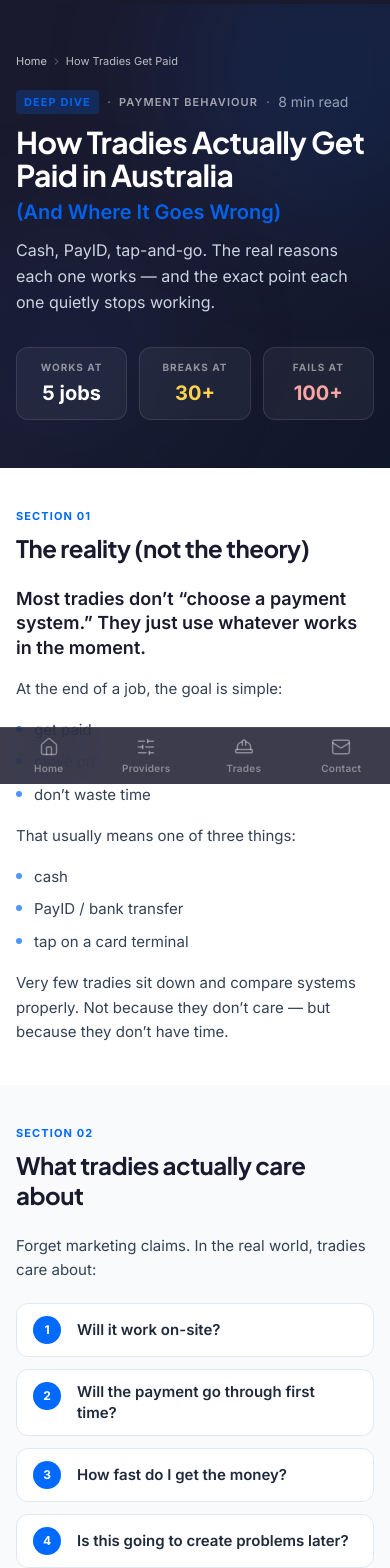
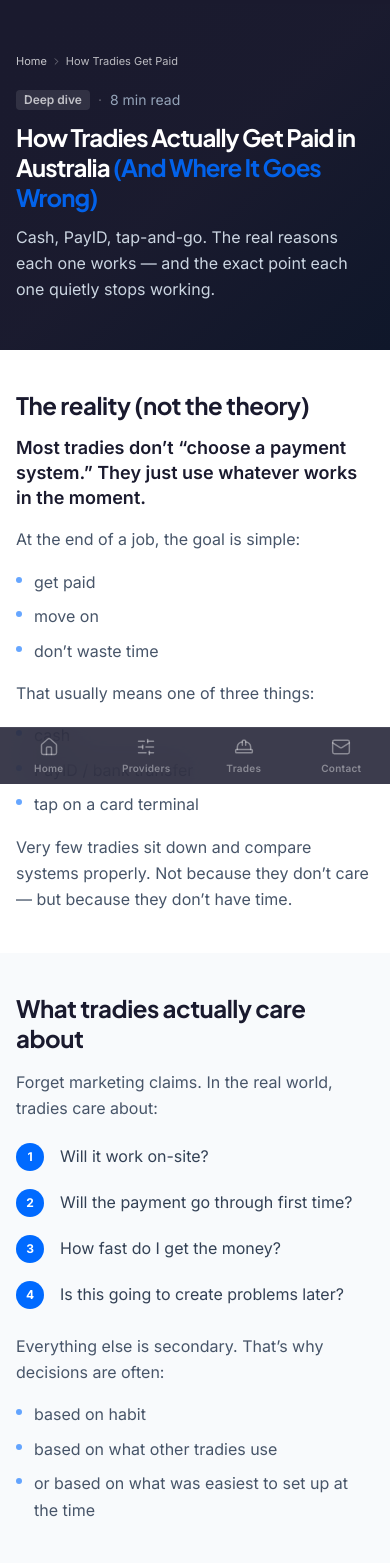
Before and after one commit to THOMARSE5150/tradiepayu-au, a React (Vite) app: page /how-tradies-get-paid in a window 390 px wide. Shown: the part 60-1628 px from the top of the page. Built offline with nearby package versions, Linux system fonts and the light colour scheme.

Commit message:
fix(content): align tradie payment page with site design system
- reduce one-off component styling
- improve visual consistency and polish
- no content or route changes

```diff
--- a/src/pages/HowTradiesGetPaid.jsx
+++ b/src/pages/HowTradiesGetPaid.jsx
@@ -1,13 +1,5 @@
 import { Link } from 'react-router-dom'
-import {
-  Banknote,
-  Smartphone,
-  CreditCard,
-  AlertTriangle,
-  TrendingUp,
-  Wrench,
-  ArrowRight,
-} from 'lucide-react'
+import { Banknote, Smartphone, CreditCard, ArrowRight } from 'lucide-react'
 import Meta from '../components/Meta'
 import Breadcrumb from '../components/Breadcrumb'
 
@@ -45,33 +37,12 @@ const jsonLd = [
   },
 ]
 
-function SectionHeading({ eyebrow, title }) {
+function Bullets({ items }) {
   return (
-    <div className="mb-6">
-      <div className="text-[11px] font-bold uppercase tracking-widest text-brand-blue mb-2">
-        {eyebrow}
-      </div>
-      <h2 className="text-2xl sm:text-3xl font-bold text-brand-dark leading-tight">
-        {title}
-      </h2>
-    </div>
-  )
-}
-
-function Prose({ children }) {
-  return (
-    <div className="space-y-4 text-[15px] sm:text-base text-slate-700 leading-relaxed">
-      {children}
-    </div>
-  )
-}
-
-function Bullets({ items, muted = false }) {
-  return (
-    <ul className={`space-y-2 text-[15px] sm:text-base ${muted ? 'text-slate-600' : 'text-slate-700'}`}>
+    <ul className="space-y-2 text-slate-600 leading-relaxed">
       {items.map((item, i) => (
         <li key={i} className="flex gap-3">
-          <span className="mt-2 w-1.5 h-1.5 rounded-full bg-brand-blue/70 flex-shrink-0" />
+          <span className="mt-2 w-1.5 h-1.5 rounded-full bg-brand-blue/60 flex-shrink-0" />
           <span>{item}</span>
         </li>
       ))}
@@ -81,39 +52,52 @@ function Bullets({ items, muted = false }) {
 
 function Insight({ children }) {
   return (
-    <blockquote className="border-l-4 border-brand-blue pl-5 sm:pl-6 py-1">
-      <p className="text-lg sm:text-xl font-semibold text-brand-dark leading-snug">
+    <p className="text-lg font-semibold text-brand-dark leading-snug border-l-2 border-brand-blue pl-5">
       {children}
     </p>
-    </blockquote>
+  )
+}
+
+function NumberedList({ items }) {
+  return (
+    <ol className="space-y-4">
+      {items.map((q, i) => (
+        <li key={i} className="flex gap-4">
+          <span className="flex-shrink-0 w-7 h-7 rounded-full bg-brand-blue text-white text-xs font-bold flex items-center justify-center mt-0.5">
+            {i + 1}
+          </span>
+          <span className="text-slate-700 leading-relaxed self-center">{q}</span>
+        </li>
+      ))}
+    </ol>
   )
 }
 
 function PaymentCard({ icon: Icon, title, tagline, likeLabel, likes, breakLabel, breaks, footnote }) {
   return (
-    <div className="bg-white border border-slate-200 rounded-2xl p-5 sm:p-6 flex flex-col gap-4">
+    <div className="lg-light rounded-2xl p-5 flex flex-col gap-4">
       <div className="flex items-center gap-3">
-        <div className="w-10 h-10 rounded-xl bg-brand-blue/10 flex items-center justify-center flex-shrink-0">
-          <Icon size={18} className="text-brand-blue" />
+        <div className="w-8 h-8 rounded-lg bg-brand-blue/10 flex items-center justify-center flex-shrink-0">
+          <Icon size={15} className="text-brand-blue" />
         </div>
         <div className="min-w-0">
-          <h3 className="font-bold text-brand-dark leading-tight">{title}</h3>
+          <h3 className="font-semibold text-brand-dark text-sm">{title}</h3>
           <p className="text-xs text-slate-500 leading-snug">{tagline}</p>
         </div>
       </div>
 
       <div>
-        <p className="text-[11px] font-bold uppercase tracking-widest text-brand-green mb-2">{likeLabel}</p>
-        <Bullets items={likes} muted />
+        <p className="text-[11px] font-bold uppercase tracking-widest text-brand-blue mb-2">{likeLabel}</p>
+        <Bullets items={likes} />
       </div>
 
       <div>
-        <p className="text-[11px] font-bold uppercase tracking-widest text-amber-700 mb-2">{breakLabel}</p>
-        <Bullets items={breaks} muted />
+        <p className="text-[11px] font-bold uppercase tracking-widest text-slate-400 mb-2">{breakLabel}</p>
+        <Bullets items={breaks} />
       </div>
 
       {footnote && (
-        <p className="text-sm text-slate-600 italic border-t border-slate-100 pt-3">
+        <p className="text-sm text-slate-500 italic border-t border-slate-200/70 pt-3">
           {footnote}
         </p>
       )}
@@ -122,16 +106,19 @@ function PaymentCard({ icon: Icon, title, tagline, likeLabel, likes, breakLabel,
 }
 
 function ScaleStep({ jobs, label, tone }) {
-  const toneMap = {
-    ok:   'bg-green-50  border-green-200  text-green-800',
-    warn: 'bg-amber-50  border-amber-200  text-amber-800',
-    bad:  'bg-red-50    border-red-200    text-red-800',
+  const dotMap = {
+    ok:   'bg-green-500',
+    warn: 'bg-amber-500',
+    bad:  'bg-red-500',
   }
   return (
-    <div className={`border rounded-2xl p-5 text-center ${toneMap[tone]}`}>
-      <div className="text-3xl sm:text-4xl font-bold leading-none">{jobs}</div>
-      <div className="text-[11px] font-bold uppercase tracking-widest mt-2 opacity-80">jobs / week</div>
-      <div className="text-sm mt-3 font-semibold leading-snug">{label}</div>
+    <div className="lg-light rounded-2xl p-5">
+      <div className="flex items-center gap-2 mb-3">
+        <span className={`w-2 h-2 rounded-full ${dotMap[tone]}`} />
+        <span className="text-[11px] font-bold uppercase tracking-widest text-slate-500">{label}</span>
+      </div>
+      <div className="text-2xl font-bold text-brand-dark leading-none">{jobs}</div>
+      <div className="text-xs text-slate-500 mt-1">jobs / week</div>
     </div>
   )
 }
@@ -147,57 +134,31 @@ export default function HowTradiesGetPaid() {
         jsonLd={jsonLd}
       />
 
-      {/* ─────────── HERO ─────────── */}
+      {/* ── HERO ─────────────────────────────────────────────── */}
       <header className="hero relative overflow-hidden">
-        <div className="absolute inset-0 pointer-events-none">
-          <div className="absolute inset-0 bg-gradient-to-br from-brand-dark via-brand-dark/95 to-slate-900" />
-          <div className="absolute -right-24 -top-24 w-80 h-80 rounded-full bg-brand-blue/10 blur-3xl" />
-          <div className="absolute -left-16 bottom-0 w-64 h-64 rounded-full bg-brand-blue/5 blur-3xl" />
-        </div>
+        <div className="absolute inset-0 bg-gradient-to-br from-brand-dark via-brand-dark/95 to-slate-900 pointer-events-none" />
         <div className="container-page relative z-10 max-w-3xl">
           <Breadcrumb crumbs={crumbs} />
           <div className="hero-meta">
-            <span className="inline-block px-2 py-0.5 bg-brand-blue/20 text-brand-blue/90 rounded text-[11px] font-bold tracking-widest uppercase">
-              Deep dive
-            </span>
-            <span className="text-white/40">·</span>
-            <span className="uppercase tracking-widest text-[11px] font-semibold text-white/60">Payment behaviour</span>
-            <span className="text-white/40">·</span>
+            <span className="inline-block px-2 py-0.5 bg-white/10 text-white/70 rounded text-xs font-semibold">Deep dive</span>
+            <span className="text-white/30">·</span>
             <span>8 min read</span>
           </div>
-          <h1 className="text-3xl sm:text-5xl font-bold text-white leading-[1.1] mt-3 tracking-tight">
-            How Tradies Actually Get Paid in Australia
+          <h1 className="text-2xl sm:text-4xl font-bold text-white leading-tight mt-3">
+            How Tradies Actually Get Paid in Australia <span className="text-brand-blue/90">(And Where It Goes Wrong)</span>
           </h1>
-          <p className="text-xl sm:text-2xl font-semibold text-brand-blue/90 mt-2 leading-tight">
-            (And Where It Goes Wrong)
-          </p>
           <p className="hero-sub">
             Cash, PayID, tap-and-go. The real reasons each one works — and the exact point each one quietly stops working.
           </p>
-
-          <div className="mt-8 grid grid-cols-3 gap-3 sm:max-w-md">
-            <div className="bg-white/5 border border-white/10 rounded-xl px-3 py-3 text-center">
-              <div className="text-[10px] font-bold uppercase tracking-widest text-white/50">Works at</div>
-              <div className="text-xl sm:text-2xl font-bold text-white mt-1">5 jobs</div>
-            </div>
-            <div className="bg-white/5 border border-white/10 rounded-xl px-3 py-3 text-center">
-              <div className="text-[10px] font-bold uppercase tracking-widest text-white/50">Breaks at</div>
-              <div className="text-xl sm:text-2xl font-bold text-amber-300 mt-1">30+</div>
-            </div>
-            <div className="bg-white/5 border border-white/10 rounded-xl px-3 py-3 text-center">
-              <div className="text-[10px] font-bold uppercase tracking-widest text-white/50">Fails at</div>
-              <div className="text-xl sm:text-2xl font-bold text-red-300 mt-1">100+</div>
-            </div>
-          </div>
         </div>
       </header>
 
-      {/* ─────────── SECTION 1 · THE REALITY ─────────── */}
+      {/* ── 1. THE REALITY ───────────────────────────────────── */}
       <section className="section container-page">
         <div className="max-w-2xl">
-          <SectionHeading eyebrow="Section 01" title="The reality (not the theory)" />
-          <Prose>
-            <p className="text-lg sm:text-xl font-semibold text-brand-dark leading-snug">
+          <h2 className="text-2xl font-bold text-brand-dark mb-4 leading-tight">The reality (not the theory)</h2>
+          <div className="space-y-4 text-slate-600 leading-relaxed">
+            <p className="text-lg font-semibold text-brand-dark leading-snug">
               Most tradies don’t “choose a payment system.” They just use whatever works in the moment.
             </p>
             <p>At the end of a job, the goal is simple:</p>
@@ -205,54 +166,42 @@ export default function HowTradiesGetPaid() {
             <p>That usually means one of three things:</p>
             <Bullets items={['cash', 'PayID / bank transfer', 'tap on a card terminal']} />
             <p>Very few tradies sit down and compare systems properly. Not because they don’t care — but because they don’t have time.</p>
-          </Prose>
+          </div>
         </div>
       </section>
 
-      {/* ─────────── SECTION 2 · WHAT TRADIES CARE ABOUT ─────────── */}
+      {/* ── 2. WHAT TRADIES CARE ABOUT ───────────────────────── */}
       <section className="section section-alt">
         <div className="container-page max-w-2xl">
-          <SectionHeading eyebrow="Section 02" title="What tradies actually care about" />
-          <Prose>
-            <p>Forget marketing claims. In the real world, tradies care about:</p>
-          </Prose>
-          <ol className="mt-5 space-y-3">
-            {[
+          <h2 className="text-2xl font-bold text-brand-dark mb-4 leading-tight">What tradies actually care about</h2>
+          <p className="text-slate-600 leading-relaxed mb-5">Forget marketing claims. In the real world, tradies care about:</p>
+          <NumberedList items={[
             'Will it work on-site?',
             'Will the payment go through first time?',
             'How fast do I get the money?',
             'Is this going to create problems later?',
-            ].map((q, i) => (
-              <li key={i} className="flex gap-4 bg-white border border-slate-200 rounded-xl px-4 py-3">
-                <span className="flex-shrink-0 w-7 h-7 rounded-full bg-brand-blue text-white text-xs font-bold flex items-center justify-center">{i + 1}</span>
-                <span className="text-[15px] sm:text-base text-slate-800 font-semibold leading-snug self-center">{q}</span>
-              </li>
-            ))}
-          </ol>
-          <div className="mt-6">
-            <Prose>
+          ]} />
+          <div className="mt-6 space-y-4 text-slate-600 leading-relaxed">
             <p>Everything else is secondary. That’s why decisions are often:</p>
             <Bullets items={[
               'based on habit',
               'based on what other tradies use',
               'or based on what was easiest to set up at the time',
             ]} />
-            </Prose>
           </div>
         </div>
       </section>
 
-      {/* ─────────── SECTION 3 · COMMON PAYMENT SETUPS ─────────── */}
+      {/* ── 3. COMMON PAYMENT SETUPS ─────────────────────────── */}
       <section className="section container-page">
-        <div className="max-w-5xl mx-auto">
         <div className="max-w-2xl">
-            <SectionHeading eyebrow="Section 03" title="The common payment setups" />
-            <Prose>
-              <p>Three systems do almost all the work. Each one has a clear sweet spot — and a clear point where it quietly stops working.</p>
-            </Prose>
+          <h2 className="text-2xl font-bold text-brand-dark mb-4 leading-tight">The common payment setups</h2>
+          <p className="text-slate-600 leading-relaxed">
+            Three systems do almost all the work. Each one has a clear sweet spot — and a clear point where it quietly stops working.
+          </p>
         </div>
 
-          <div className="grid grid-cols-1 md:grid-cols-3 gap-5 mt-8">
+        <div className="grid grid-cols-1 md:grid-cols-3 gap-4 mt-7">
           <PaymentCard
             icon={Banknote}
             title="1. Cash"
@@ -301,9 +250,8 @@ export default function HowTradiesGetPaid() {
           />
         </div>
 
-          <div className="max-w-2xl mt-10 space-y-4">
-            <h3 className="text-base font-semibold text-brand-dark">Why PayID breaks at volume</h3>
-            <Prose>
+        <div className="max-w-2xl mt-10 space-y-4 text-slate-600 leading-relaxed">
+          <h3 className="font-semibold text-brand-dark">Why PayID breaks at volume</h3>
           <p>When volume increases. If you’re doing:</p>
           <Bullets items={[
             '5 jobs → fine',
@@ -313,29 +261,17 @@ export default function HowTradiesGetPaid() {
           <p>Why? Because customers don’t label payments properly:</p>
           <Bullets items={['“thanks”', '“cheers”', 'no reference at all']} />
           <p>Now you’re manually matching payments, checking bank feeds, and wasting admin time.</p>
-            </Prose>
-          </div>
         </div>
       </section>
 
-      {/* ─────────── SECTION 4 · THE MISTAKE ─────────── */}
+      {/* ── 4. THE MISTAKE ───────────────────────────────────── */}
       <section className="section section-alt">
         <div className="container-page max-w-2xl">
-          <SectionHeading eyebrow="Section 04" title="The mistake most tradies make" />
+          <h2 className="text-2xl font-bold text-brand-dark mb-4 leading-tight">The mistake most tradies make</h2>
 
-          <div className="bg-white border border-slate-200 rounded-2xl p-5 sm:p-6">
-            <div className="flex items-start gap-3">
-              <div className="w-10 h-10 rounded-xl bg-amber-50 border border-amber-200 flex items-center justify-center flex-shrink-0">
-                <AlertTriangle size={18} className="text-amber-600" />
-              </div>
-              <div>
           <Insight>They optimise for the moment, not the system.</Insight>
-              </div>
-            </div>
-          </div>
 
-          <div className="mt-6">
-            <Prose>
+          <div className="mt-6 space-y-4 text-slate-600 leading-relaxed">
             <p>Example:</p>
             <p className="italic text-brand-dark">“No fees sounds better than 1.4%”</p>
             <p>But that ignores:</p>
@@ -345,99 +281,87 @@ export default function HowTradiesGetPaid() {
               'cash flow delays',
               'mental load',
             ]} />
-            </Prose>
           </div>
 
-          <div className="mt-8 bg-brand-dark text-white rounded-2xl p-5 sm:p-6">
+          <div className="mt-8 bg-brand-dark rounded-2xl px-5 py-5 sm:px-6 sm:py-6">
             <p className="text-[11px] font-bold uppercase tracking-widest text-brand-blue/90 mb-2">The real cost</p>
-            <p className="text-lg sm:text-xl font-semibold leading-snug">
+            <p className="text-base sm:text-lg font-semibold text-white leading-snug">
               Friction, time, and reliability — not the headline fee.
             </p>
           </div>
         </div>
       </section>
 
-      {/* ─────────── SECTION 5 · THE SCALING PROBLEM ─────────── */}
+      {/* ── 5. THE SCALING PROBLEM ───────────────────────────── */}
       <section className="section container-page">
         <div className="max-w-2xl">
-          <SectionHeading eyebrow="Section 05" title="The scaling problem" />
-          <Prose>
-            <p>What works at one volume breaks at another. The transition is almost always invisible until it hurts.</p>
-          </Prose>
+          <h2 className="text-2xl font-bold text-brand-dark mb-4 leading-tight">The scaling problem</h2>
+          <p className="text-slate-600 leading-relaxed">
+            What works at one volume breaks at another. The transition is almost always invisible until it hurts.
+          </p>
         </div>
 
         <div className="grid grid-cols-1 sm:grid-cols-3 gap-4 mt-6 max-w-3xl">
-          <ScaleStep jobs="5"   label="What works at"        tone="ok" />
-          <ScaleStep jobs="30+" label="Breaks at"            tone="warn" />
-          <ScaleStep jobs="100+" label="And completely fails at" tone="bad" />
+          <ScaleStep jobs="5"    label="What works at"             tone="ok" />
+          <ScaleStep jobs="30+"  label="Breaks at"                 tone="warn" />
+          <ScaleStep jobs="100+" label="And completely fails at"   tone="bad" />
         </div>
 
-        <div className="max-w-2xl mt-8">
-          <Prose>
+        <div className="max-w-2xl mt-8 space-y-4 text-slate-600 leading-relaxed">
           <p>That’s where systems matter. Because at scale:</p>
           <Bullets items={[
             'time = money',
             'mistakes = lost revenue',
             'delays = stress',
           ]} />
-          </Prose>
+        </div>
 
-          <div className="mt-6">
+        <div className="max-w-2xl mt-6">
           <Insight>What works at 5 jobs breaks at 50+.</Insight>
-          </div>
         </div>
       </section>
 
-      {/* ─────────── SECTION 6 · WHAT ACTUALLY WORKS ─────────── */}
+      {/* ── 6. WHAT ACTUALLY WORKS ───────────────────────────── */}
       <section className="section section-alt">
         <div className="container-page max-w-2xl">
-          <SectionHeading eyebrow="Section 06" title="What actually works" />
-          <Prose>
-            <p>The best setups usually combine:</p>
-          </Prose>
+          <h2 className="text-2xl font-bold text-brand-dark mb-4 leading-tight">What actually works</h2>
+          <p className="text-slate-600 leading-relaxed mb-5">The best setups usually combine:</p>
 
-          <div className="grid grid-cols-1 sm:grid-cols-3 gap-3 mt-5">
+          <div className="grid grid-cols-1 sm:grid-cols-3 gap-3">
             {[
               { title: 'On-site payments', body: 'tap' },
               { title: 'Payment links',    body: 'for remote jobs' },
               { title: 'Invoices',         body: 'when needed' },
             ].map((item, i) => (
               <div key={i} className="lg-light rounded-2xl p-4">
-                <p className="font-bold text-brand-dark">{item.title}</p>
-                <p className="text-sm text-slate-600 mt-1">{item.body}</p>
+                <p className="font-semibold text-brand-dark text-sm">{item.title}</p>
+                <p className="text-sm text-slate-500 mt-1">{item.body}</p>
               </div>
             ))}
           </div>
 
-          <div className="mt-6">
-            <Prose>
+          <div className="mt-6 space-y-4 text-slate-600 leading-relaxed">
             <p>Not one tool for everything. But a system that matches:</p>
             <Bullets items={[
               'how the tradie works',
               'how the jobs are done',
               'how customers actually pay',
             ]} />
-            </Prose>
           </div>
         </div>
       </section>
 
-      {/* ─────────── SECTION 7 · WHERE TRADIEPAY FITS ─────────── */}
+      {/* ── 7. WHERE TRADIEPAY FITS ──────────────────────────── */}
       <section className="section container-page">
         <div className="max-w-2xl">
-          <SectionHeading eyebrow="Section 07" title="Where TradiePay AU fits" />
-          <div className="bg-gradient-to-br from-brand-dark via-brand-dark/95 to-slate-900 text-white rounded-2xl p-6 sm:p-8">
-            <div className="flex items-start gap-3">
-              <div className="w-10 h-10 rounded-xl bg-brand-blue/20 flex items-center justify-center flex-shrink-0">
-                <Wrench size={18} className="text-brand-blue" />
-              </div>
-              <div className="space-y-3">
-                <p className="text-[11px] font-bold uppercase tracking-widest text-brand-blue/90">Our job</p>
-                <p className="text-lg sm:text-xl font-semibold leading-snug">
+          <h2 className="text-2xl font-bold text-brand-dark mb-4 leading-tight">Where TradiePay AU fits</h2>
+          <div className="bg-brand-dark rounded-2xl px-6 py-8 sm:px-8 sm:py-10">
+            <p className="text-[11px] font-bold uppercase tracking-widest text-brand-blue/90 mb-3">Our job</p>
+            <p className="text-lg font-semibold text-white leading-snug">
               TradiePay AU exists to fix one problem: most tradies are using payment systems that don’t match how they actually work.
             </p>
-                <p className="text-sm text-white/70">The goal is simple:</p>
-                <ul className="space-y-2 text-sm sm:text-base text-white/90">
+            <p className="text-sm text-white/60 mt-5 mb-3">The goal is simple:</p>
+            <ul className="space-y-2 text-sm text-white/85 leading-relaxed">
               {[
                 'show real costs (not just headline rates)',
                 'match providers to trade types',
@@ -451,53 +375,42 @@ export default function HowTradiesGetPaid() {
             </ul>
           </div>
         </div>
-          </div>
-        </div>
       </section>
 
-      {/* ─────────── SECTION 8 · PRACTICAL TAKEAWAY ─────────── */}
+      {/* ── 8. PRACTICAL TAKEAWAY ────────────────────────────── */}
       <section className="section section-alt">
         <div className="container-page max-w-2xl">
-          <SectionHeading eyebrow="Section 08" title="Practical takeaway" />
-          <Prose>
-            <p>If you’re a tradie, ask yourself:</p>
-          </Prose>
-          <ol className="mt-5 space-y-3">
-            {[
+          <h2 className="text-2xl font-bold text-brand-dark mb-4 leading-tight">Practical takeaway</h2>
+          <p className="text-slate-600 leading-relaxed mb-5">If you’re a tradie, ask yourself:</p>
+          <NumberedList items={[
             'Am I wasting time matching payments?',
             'Do I know when money is actually landing?',
             'Is my system helping me — or just “working”?',
-            ].map((q, i) => (
-              <li key={i} className="flex gap-4 bg-white border border-slate-200 rounded-xl px-4 py-3">
-                <span className="flex-shrink-0 w-7 h-7 rounded-full bg-brand-blue text-white text-xs font-bold flex items-center justify-center">{i + 1}</span>
-                <span className="text-[15px] sm:text-base text-slate-800 font-semibold leading-snug self-center">{q}</span>
-              </li>
-            ))}
-          </ol>
+          ]} />
           <div className="mt-8">
             <Insight>“Working” and “working well” are not the same thing.</Insight>
           </div>
         </div>
       </section>
 
-      {/* ─────────── FINAL CTA ─────────── */}
+      {/* ── FINAL CTA ────────────────────────────────────────── */}
       <section className="section container-page">
-        <div className="max-w-3xl mx-auto bg-gradient-to-br from-brand-blue/5 via-white to-brand-blue/10 border border-brand-blue/20 rounded-3xl p-6 sm:p-10 text-center">
-          <div className="inline-flex items-center gap-2 px-3 py-1 rounded-full bg-brand-blue/10 text-brand-blue text-[11px] font-bold uppercase tracking-widest">
-            <TrendingUp size={12} />
+        <div className="max-w-2xl mx-auto bg-brand-dark rounded-3xl px-6 py-10 sm:px-10 sm:py-12 text-center">
+          <p className="text-amber-400 text-xs font-bold uppercase tracking-widest mb-3">
             Run the numbers
-          </div>
-          <h2 className="text-2xl sm:text-3xl font-bold text-brand-dark mt-4 leading-tight">
+          </p>
+          <h2 className="text-2xl font-bold text-white mb-3 leading-tight">
             See how different setups actually compare — based on your numbers.
           </h2>
-          <p className="text-slate-600 mt-3 max-w-xl mx-auto">
+          <p className="text-white/55 text-sm mb-7 max-w-sm mx-auto leading-relaxed">
             Use the calculator and run your own scenario. It takes about thirty seconds.
           </p>
-          <div className="mt-6">
-            <Link to="/calculator" className="btn-primary">
+          <Link
+            to="/calculator"
+            className="inline-flex items-center gap-2 px-8 py-4 bg-brand-blue text-white font-bold rounded-2xl text-base hover:bg-blue-600 transition-colors shadow-[0_8px_28px_rgba(0,106,255,0.45)]"
+          >
             Use the calculator <ArrowRight size={16} />
           </Link>
-          </div>
         </div>
       </section>
     </>
```
Lines whose indentation alone changed are shown as unchanged.
